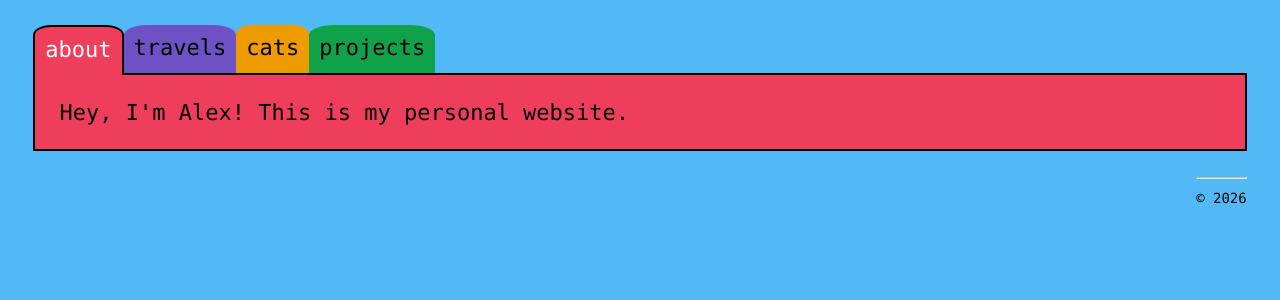
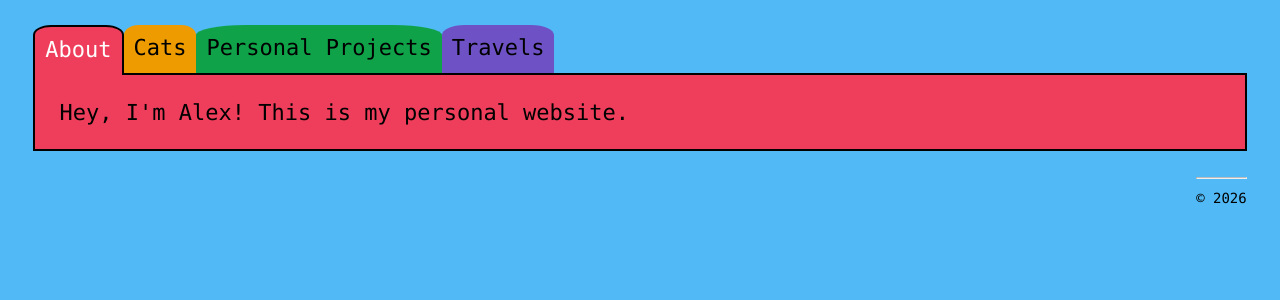
Before and after one commit to acurtiz/acurtiz.github.io, a Jekyll site: the page built from index.html, in a window 1280 px wide. Shown: the top 300 px of the page. Built offline with Jekyll 4.4.1, drawn with Linux system fonts in a browser that asks for light colours.

Commit message:
Enable multi-word tab names.

```diff
--- a/_includes/navigation.html
+++ b/_includes/navigation.html
@@ -1,18 +1,18 @@
 <div id="nav-bar">
   {% for entry in site.data.categories %}
-    {% assign category_name = entry[0] | downcase %}
+    {% assign category_key = entry[0] %}
     {% assign category = entry[1] %}
-    {% if page.url contains category_name %}
-    <div class="nav-current" id="nav-{{ category_name }}">
-      <a href="{{ category.link }}" {% if page.url == category.link %}class="current-link"{% endif %}>{{ category_name }}</a>
+    {% if page.url contains category_key %}
+    <div class="nav-current" id="nav-{{ category_key }}">
+      <a href="{{ category.link }}" {% if page.url == category.link %}class="current-link"{% endif %}>{{ category.name }}</a>
     </div>
-    {% elsif page.url == "/" and category_name == "about" %}
-    <div class="nav-current" id="nav-{{ category_name }}">
-      <a href="{{ category.link }}" {% if page.url == category.link %}class="current-link"{% endif %}>{{ category_name }}</a>
+    {% elsif page.url == "/" and category_key == "about" %}
+    <div class="nav-current" id="nav-{{ category_key }}">
+      <a href="{{ category.link }}" {% if page.url == category.link %}class="current-link"{% endif %}>{{ category.name }}</a>
     </div>
     {% else %}
-    <div class="nav-rect" id="nav-{{ category_name }}">
-      <a href="{{ category.link }}" {% if page.url == category.link %}class="current-link"{% endif %}>{{ category_name }}</a>
+    <div class="nav-rect" id="nav-{{ category_key }}">
+      <a href="{{ category.link }}" {% if page.url == category.link %}class="current-link"{% endif %}>{{ category.name }}</a>
     </div>
     {% endif %}
   {% endfor %}
--- a/assets/css/styles.scss
+++ b/assets/css/styles.scss
@@ -26,6 +26,7 @@ div.nav-rect {
   width: auto;
   border-bottom: 2px solid #000000;
   border-radius: 20% 20% 0% 0%;
+  white-space: nowrap;
 }
 
 div.nav-current {
@@ -38,6 +39,7 @@ div.nav-current {
   border-left: 2px solid #000000;
   border-right: 2px solid #000000;
   border-radius: 20% 20% 0% 0%;
+  white-space: nowrap;
 }
 
 #nav-end {
@@ -49,12 +51,12 @@ div.nav-current {
 }
 
 {% for entry in site.data.categories %}
-  {% assign category_name = entry[0] | downcase %}
+  {% assign category_id = entry[0] | downcase %}
   {% assign category_data = entry[1] %}
-  #nav-{{ category_name }} {
+  #nav-{{ category_id }} {
     background-color: {{ category_data.color-primary }};
   }
-  #body-{{ category_name }} {
+  #body-{{ category_id }} {
     padding: 2% 2%;
     color: #000000;
     border-left: 2px solid #000000;
@@ -62,10 +64,10 @@ div.nav-current {
     border-right: 2px solid #000000;
     background-color: {{ category_data.color-primary }};
   }
-  #{{ category_name }} tr:nth-child(even) {
+  #{{ category_id }} tr:nth-child(even) {
     background-color: {{ category_data.color-primary }};
   }
-  #{{ category_name }} tr:nth-child(odd) {
+  #{{ category_id }} tr:nth-child(odd) {
     background-color: {{ category_data.color-secondary }};
   }
 {% endfor %}
```
Also changed, not shown: _data/categories.yml (+9 -9 lines).
